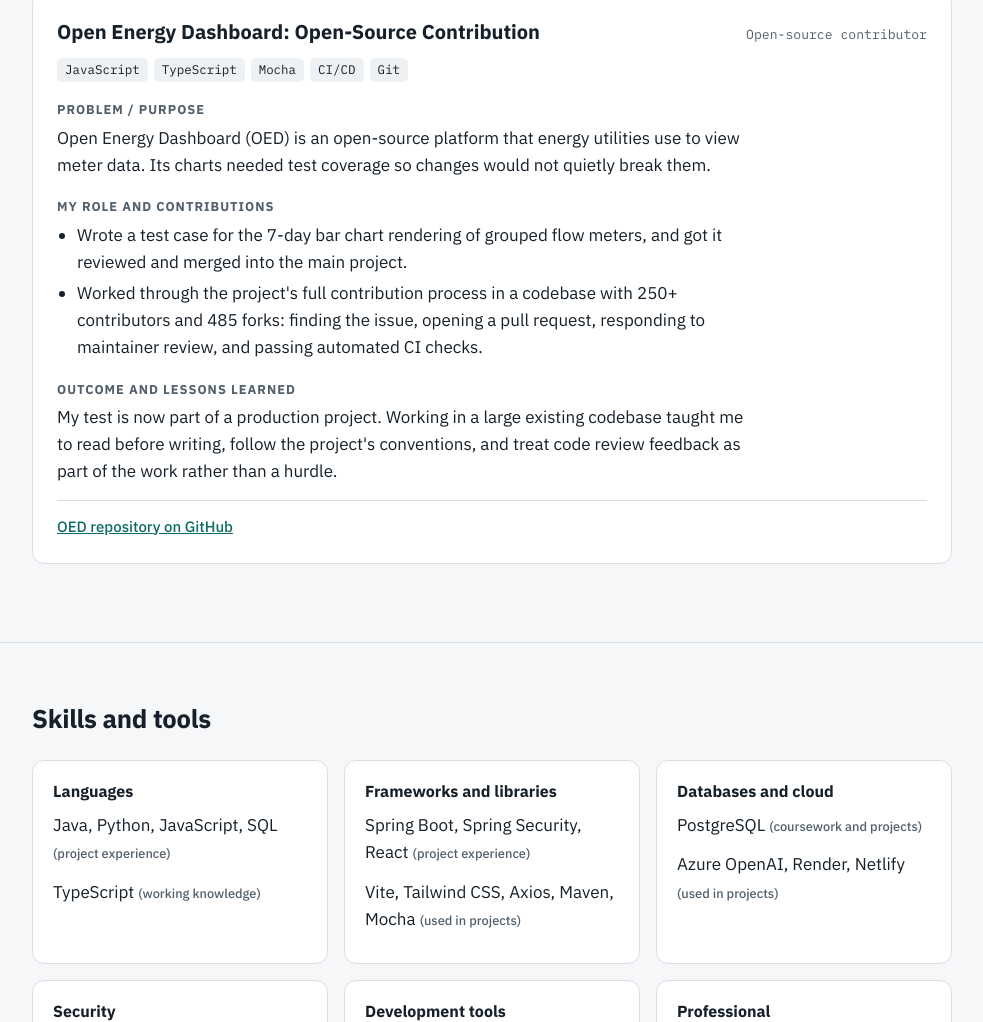
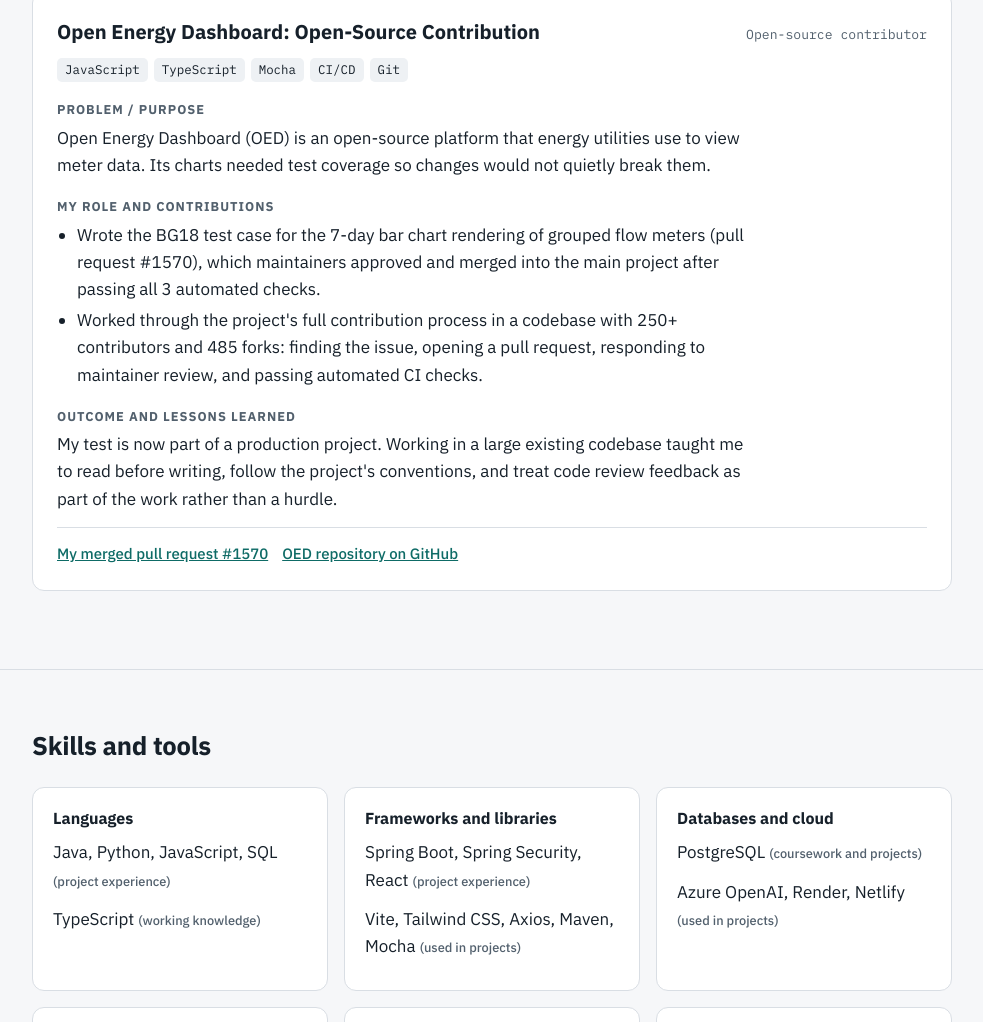
Before and after one commit to james-no/james-no.github.io, a plain HTML site: page index.html in a window 1280 px wide. Shown: the part 2751-3773 px from the top of the page, without its empty margins (148-1131 px from the left). Drawn offline with Linux system fonts and the light colour scheme.

Commit message:
Add files via upload

```diff
--- a/index.html
+++ b/index.html
@@ -183,12 +183,13 @@
         <p>Open Energy Dashboard (OED) is an open-source platform that energy utilities use to view meter data. Its charts needed test coverage so changes would not quietly break them.</p>
         <h4>My role and contributions</h4>
         <ul class="points">
-          <li>Wrote a test case for the 7-day bar chart rendering of grouped flow meters, and got it reviewed and merged into the main project.</li>
+          <li>Wrote the BG18 test case for the 7-day bar chart rendering of grouped flow meters (pull request #1570), which maintainers approved and merged into the main project after passing all 3 automated checks.</li>
           <li>Worked through the project's full contribution process in a codebase with 250+ contributors and 485 forks: finding the issue, opening a pull request, responding to maintainer review, and passing automated CI checks.</li>
         </ul>
         <h4>Outcome and lessons learned</h4>
         <p>My test is now part of a production project. Working in a large existing codebase taught me to read before writing, follow the project's conventions, and treat code review feedback as part of the work rather than a hurdle.</p>
         <div class="evidence">
+          <a href="https://github.com/OpenEnergyDashboard/OED/pull/1570">My merged pull request #1570</a>
           <a href="https://github.com/OpenEnergyDashboard/OED">OED repository on GitHub</a>
         </div>
       </article>
```
